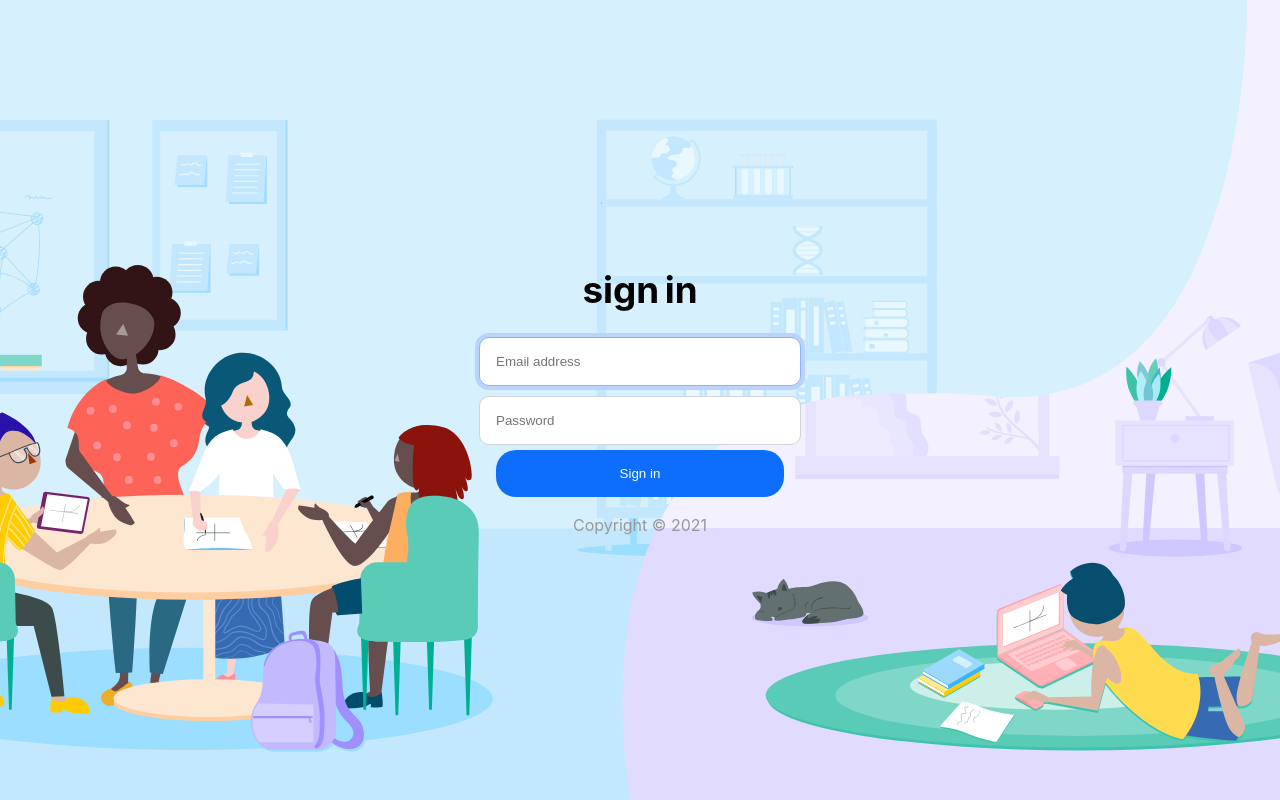
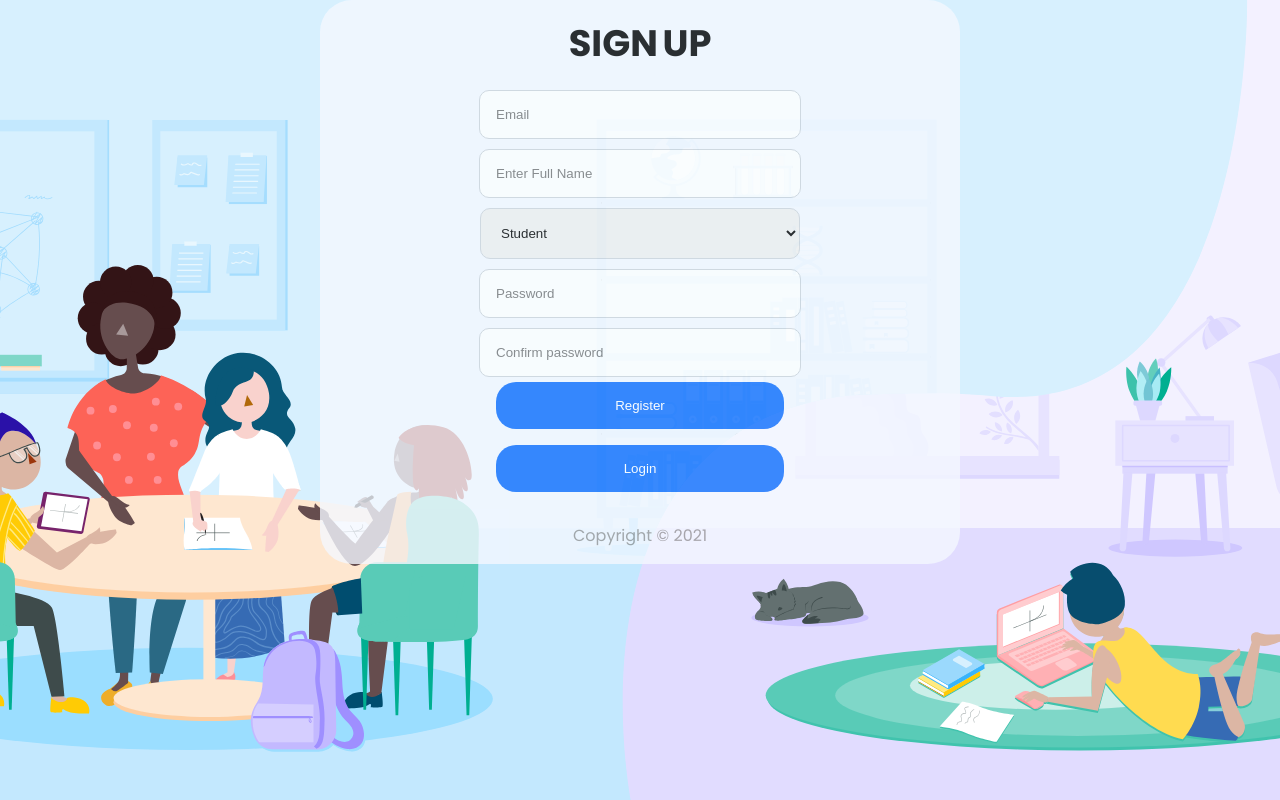
Before and after one commit to ChaitanyaCodes/cm-project, a React (Create React App) app in the folder client/: page /signup in a window 1280 px wide. Built offline with nearby package versions, Linux system fonts and the light colour scheme.

Commit message:
login-signup-route

```diff
--- a/client/src/App.js
+++ b/client/src/App.js
@@ -1,14 +1,23 @@
 import React from 'react';
 import Login from './components/auth/login.js';
+import SignUp from './components/auth/SignUp.js';
 import axios from 'axios';
+import { BrowserRouter as Router, Switch, Route } from 'react-router-dom';
 
 axios.defaults.withCredentials = true;
 
 function App() {
   return (
-    <div className="App">
-      <Login/>
-    </div>
+    <Router>
+      <div className="App">
+        <Switch>
+          <Route path="/" exact component={Login} />
+          <Route path="/signup" exact component={SignUp} />
+        </Switch>
+
+      </div>
+    </Router>
+
   );
 }
 
--- /dev/null
+++ b/client/src/components/auth/SignUp.js
@@ -0,0 +1,77 @@
+import axios from "axios";
+import React, { useState } from "react";
+import '../../css/login.css';
+import { Link } from 'react-router-dom';
+
+
+export default function SignUp() {
+  const [email, setEmail] = useState("");
+  const [fullName, setFullName] = useState("");
+  const [role, setRole] = useState("");
+  const [password, setPassword] = useState("");
+  const [confirmPwd, setConfirmPwd] = useState("");
+
+  async function register(e) {
+    e.preventDefault();
+
+    try {
+      const signUpData = {
+        email,
+        password,
+        confirmPwd
+      };
+
+      await axios.post(
+        "http://localhost:5000/auth/signup",
+        signUpData
+      );
+      // await getLoggedIn();
+      // history.push("/");
+    } catch (err) {
+      console.error(err);
+    }
+  }
+
+  return (
+    <div className="bg-img">
+      <form onSubmit={register}>
+      <div className="container">
+        <h2>SIGN UP</h2>
+          <input
+            type="email"
+            placeholder="Email"
+            onChange={(e) => setEmail(e.target.value)}
+            value={email}
+          />
+          <input
+            type="text"
+            placeholder="Enter Full Name"
+            onChange={(e) => setFullName(e.target.value)}
+            value={fullName}
+          />
+          <select name="cars" id="cars">
+            <option value="1">Student</option>
+            <option value="2">Teacher</option>
+            <option value="3">Admin</option>
+          </select>
+          <input
+            type="password"
+            placeholder="Password"
+            onChange={(e) => setPassword(e.target.value)}
+            value={password}
+          />
+          <input
+            type="password"
+            placeholder="Confirm password"
+            onChange={(e) => setConfirmPwd(e.target.value)}
+            value={confirmPwd}
+          />
+
+          <button type="submit">Register</button>
+          <Link to="/"><button type="submit">Login</button></Link>
+          <p>Copyright <span>&copy;</span> 2021</p>
+        </div>
+      </form>
+    </div>
+  );
+}
--- a/client/src/components/auth/login.js
+++ b/client/src/components/auth/login.js
@@ -1,6 +1,8 @@
 import axios from "axios";
 import React, { Fragment, useState } from 'react';
 import '../../css/login.css';
+import { Link } from 'react-router-dom';
+
 
 export default function Login(){
     const [email, setEmail] = useState("");
@@ -50,8 +52,9 @@ export default function Login(){
                     onChange={(e) => setPassword(e.target.value)}
                     value={password}
                 />
+                <button type="submit">Sign in</button>
+                <Link to="/signup"><button type="submit">Sign Up</button></Link>
 
-                <button type="submit">Sign in</button>
                 <p>Copyright <span>&copy;</span> 2021</p>
             </div>
         </form>
--- a/client/src/css/login.css
+++ b/client/src/css/login.css
@@ -5,21 +5,26 @@ html {
 }
 
 body {
-  font-family: -apple-system, BlinkMacSystemFont, "Segoe UI", Roboto, Oxygen,
-    Ubuntu, Cantarell, "Open Sans", "Helvetica Neue", sans-serif;
+  font-family: 'Poppins', sans-serif;
   font-size: 62.5%;
   line-height: 1.5rem;
-  background-color: #f5f5f5;
+  /* background-color: #f5f5f5; */
+  display: flex;
+  justify-content: center;
+  align-items: center;
 }
 
 .container {
+  background: #F4F8FF;
+  opacity: 80%;
   display: flex;
   flex-direction: column;
   justify-content: center;
   align-items: center;
-  width: 100%;
-  height: 100vh;
-
+  margin: auto;
+  max-width: 50%;
+  max-height: 100vh;
+  border-radius: 2rem;
 }
 
 .bg-img{
@@ -29,8 +34,8 @@ body {
   background-repeat: no-repeat;
   background-position: center;
   box-sizing: border-box;
-  max-width: 100vw;
-  max-height: 100vh;
+  width: 100vw;
+  height: 100vh;
 }
 
 h2 {
@@ -42,7 +47,8 @@ h2 {
 }
 
 input[type="email"],
-input[type="password"] {
+input[type="password"],
+input[type="text"] {
   width: 100%;
   outline-style: none;
   outline: none;
@@ -55,23 +61,25 @@ input[type="password"] {
 }
 
 input[type="email"]:focus,
-input[type="password"]:focus {
+input[type="password"]:focus,
+input[type="text"]:focus {
   border-color: #86b7fe;
   box-shadow: 0 0 0 4px #b9d3fa;
 }
 
-button[type="submit"] {
+button[type="submit"]{
   width: 100%;
   color: white;
   background-color: #0d6efd;
   width: 18rem;
   border-radius: 20px;
   padding: 1rem;
+  margin-bottom: 1rem;
   border: none;
   outline: none;
   cursor: pointer;
 }
-button[type="submit"]:hover {
+button[type="submit"]:hover{
   background-color: #0244a8;
 }
 
@@ -89,3 +97,16 @@ p {
 .form{
   padding: 0px;
 }
+
+select{
+  box-sizing: border-box;
+  width: 50%;
+  outline-style: none;
+  outline: none;
+  border-radius: 10px;
+  padding: 1rem;
+  margin: 5px;
+  width: 20rem;
+  border: 1px solid #ced4da;
+  transition: border-color 0.15s, box-shadow 0.15s;
+}
--- a/client/src/index.css
+++ b/client/src/index.css
@@ -1,8 +1,8 @@
+@import url('https://fonts.googleapis.com/css2?family=Poppins:wght@300;400;500;600;700;900&display=swap');
+
 body {
   margin: 0;
-  font-family: -apple-system, BlinkMacSystemFont, 'Segoe UI', 'Roboto', 'Oxygen',
-    'Ubuntu', 'Cantarell', 'Fira Sans', 'Droid Sans', 'Helvetica Neue',
-    sans-serif;
+  font-family: 'Poppins', sans-serif;
   -webkit-font-smoothing: antialiased;
   -moz-osx-font-smoothing: grayscale;
   padding: 0px;
```
